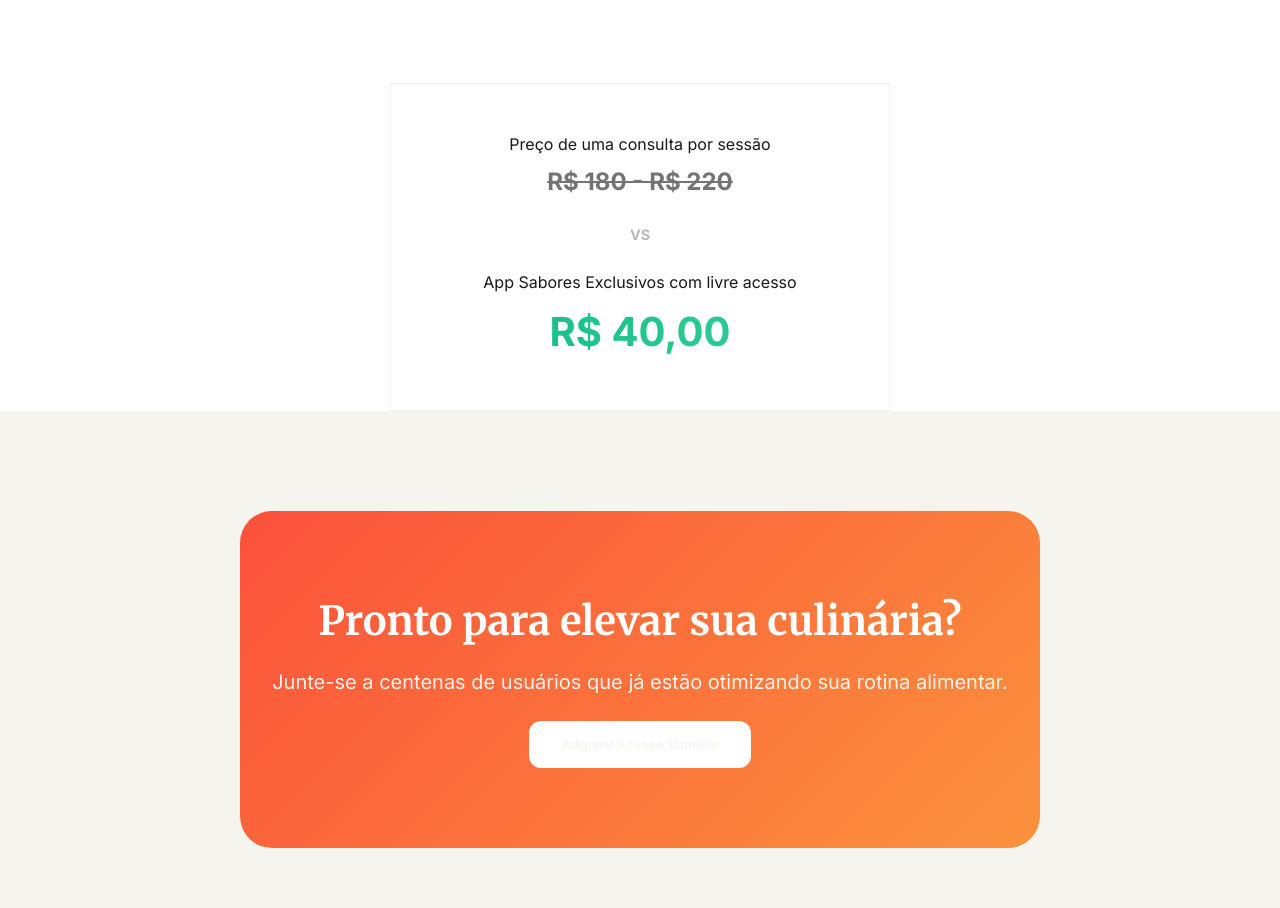
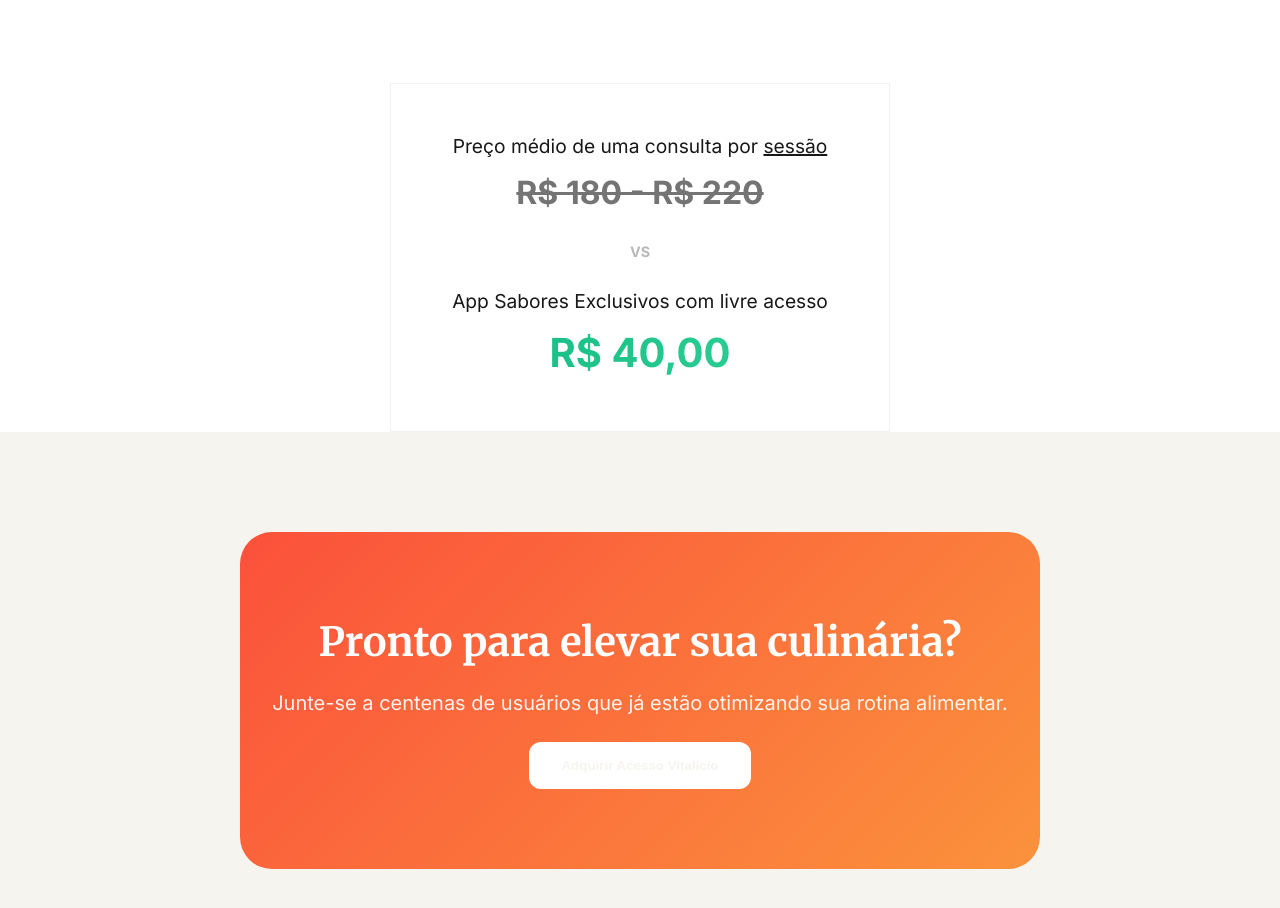
Before and after one commit to YohanSaibb026/LeadingPage, a React (Vite) app: page / in a window 1280 px wide. Shown: the part 4200-5108 px from the top of the page. Built offline with nearby package versions, Linux system fonts and the light colour scheme.

Commit message:
style: refine pricing section typography and layout

```diff
--- a/src/App.css
+++ b/src/App.css
@@ -517,7 +517,7 @@
 }
 
 .price-label {
-    font-size: 1rem;
+    font-size: 1.2rem;
     color: var(--text-secondary);
     margin-bottom: 0.5rem;
 }
@@ -531,7 +531,10 @@
     text-decoration: line-through;
     color: var(--text-secondary);
     opacity: 0.6;
-    font-size: 1.5rem;
+    font-size: 2rem;
+    /* Increased from 1.5rem */
+    font-weight: 800;
+    /* Made bolder */
 }
 
 .price-value.highlight {
--- a/src/App.tsx
+++ b/src/App.tsx
@@ -198,7 +198,9 @@ function App() {
             <section className="pricing-comparison">
                 <div className="price-container glass-morphism">
                     <div className="price-row old-price">
-                        <p className="price-label">{t('features.pricing.consultation')}</p>
+                        <p className="price-label">
+                            <Trans i18nKey="features.pricing.consultation" components={{ 1: <u style={{ textDecorationThickness: '2px' }} /> }} />
+                        </p>
                         <p className="price-value strike">{t('features.pricing.consultation_price')}</p>
                     </div>
 
--- a/src/locales/es.json
+++ b/src/locales/es.json
@@ -55,7 +55,7 @@
             ]
         },
         "pricing": {
-            "consultation": "Precio de una consulta por sesión",
+            "consultation": "Precio promedio de una consulta por <1>sesión</1>",
             "consultation_price": "R$ 180 - R$ 220",
             "app_access": "App Sabores Exclusivos con acceso libre",
             "app_price": "R$ 40,00"
--- a/src/locales/pt.json
+++ b/src/locales/pt.json
@@ -59,7 +59,7 @@
             ]
         },
         "pricing": {
-            "consultation": "Preço de uma consulta por sessão",
+            "consultation": "Preço médio de uma consulta por <1>sessão</1>",
             "consultation_price": "R$ 180 - R$ 220",
             "app_access": "App Sabores Exclusivos com livre acesso",
             "app_price": "R$ 40,00"
```
